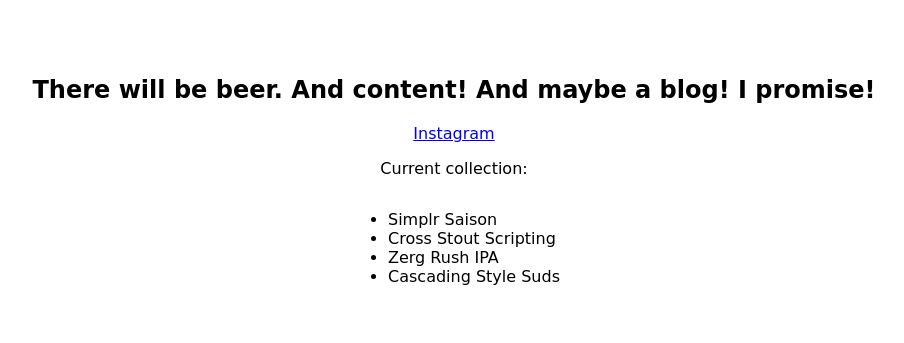
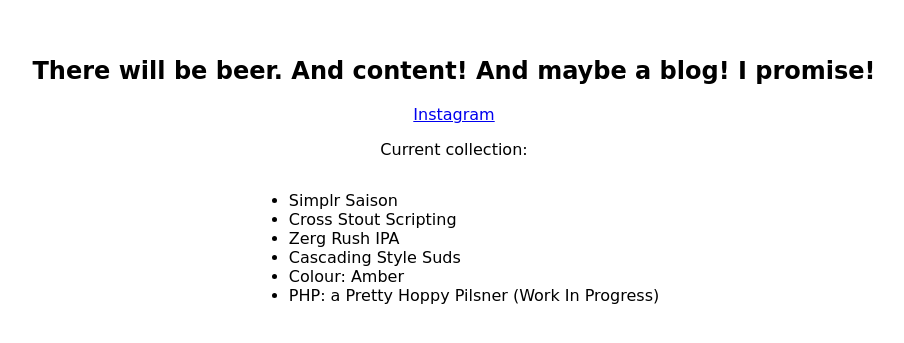
Before and after one commit to Matsuuu/matsu.beer, a plain HTML site: page index.html in a window 1280 px wide. Shown: the part 229-572 px from the top of the page, without its empty margins (194-1098 px from the left). Drawn offline with Linux system fonts and the light colour scheme; a web font is replaced by a local one.

Commit message:
Update index.html

```diff
--- a/index.html
+++ b/index.html
@@ -37,6 +37,8 @@
         <li>Cross Stout Scripting</li>
         <li>Zerg Rush IPA</li>
         <li>Cascading Style Suds</li>
+        <li>Colour: Amber</li>
+        <li>PHP: a Pretty Hoppy Pilsner (Work In Progress)</li>
       </ul>
     </main>
   </body>
```
